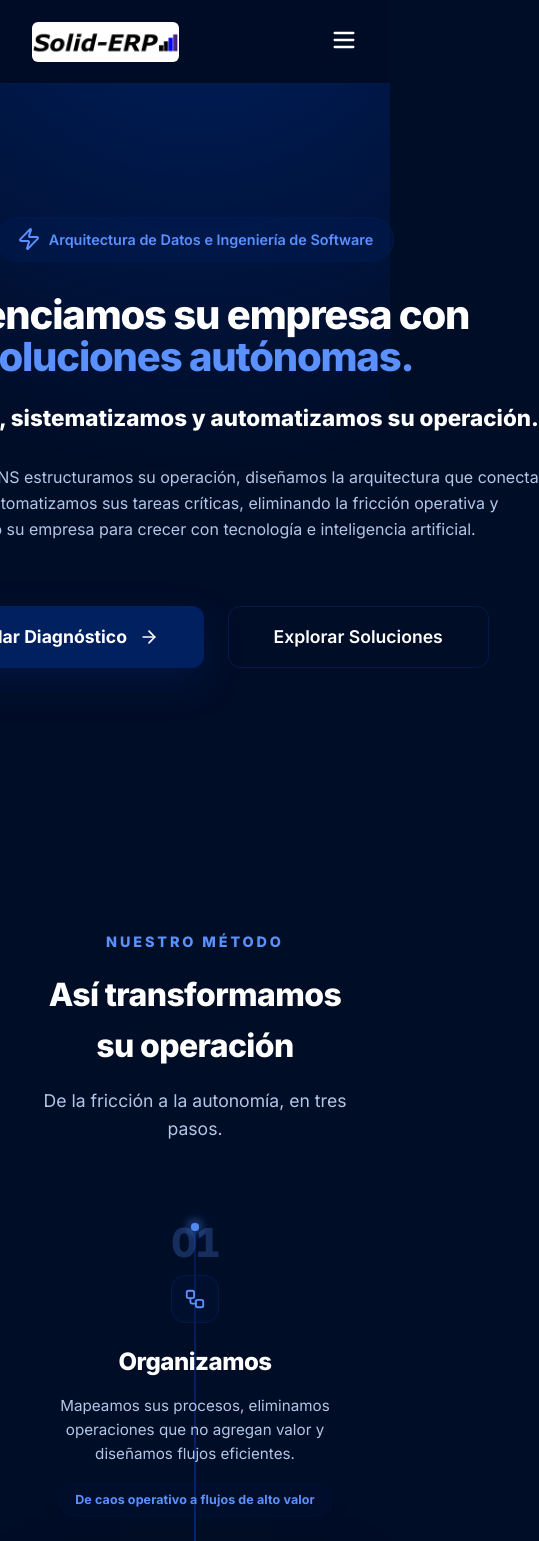
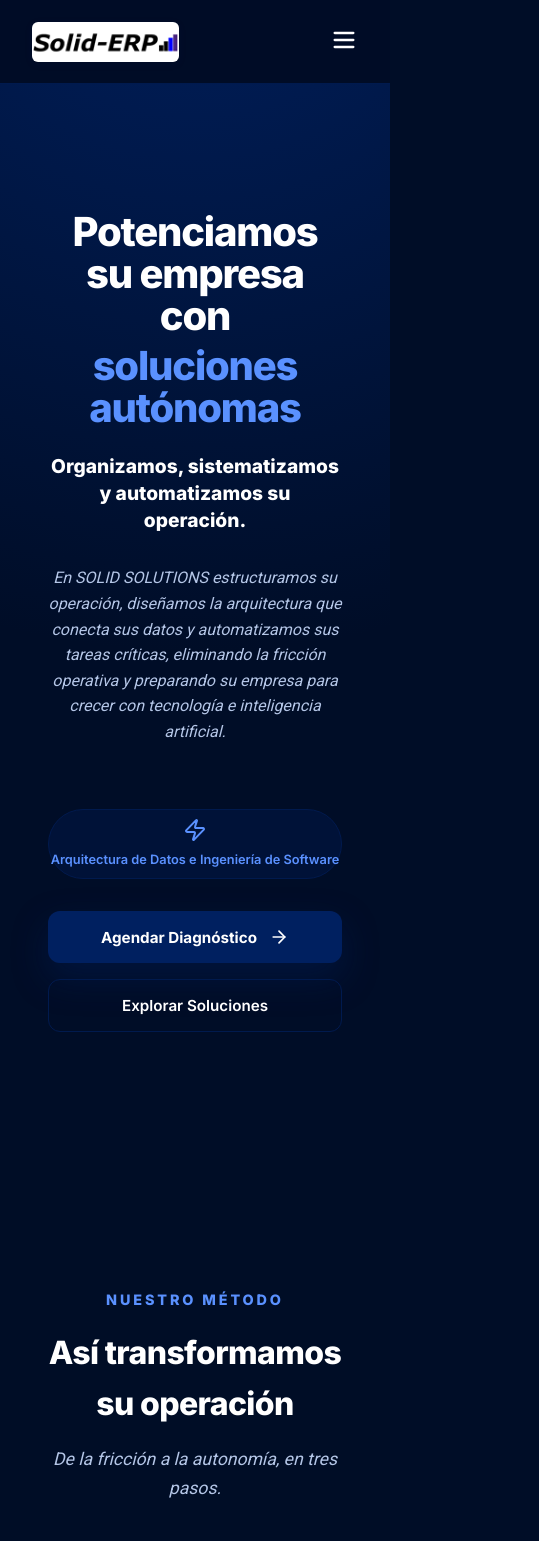
Before and after one commit to LuisRojas0923/Landing-Page-SOLID, a React (Vite) app: page / in a window 390 px wide. Shown: the top 1541 px of the page, 539 px wide, since content can reach past the window. Built offline with nearby package versions, Linux system fonts and the light colour scheme.

Commit message:
Aplicar estilos responsive y tipografÃ­a Roboto cursiva a textos secundarios

```diff
--- a/src/index.css
+++ b/src/index.css
@@ -1,4 +1,4 @@
-@import url('https://fonts.googleapis.com/css2?family=Inter:wght@400;500;600;700;800&family=JetBrains+Mono:wght@400;500&display=swap');
+@import url('https://fonts.googleapis.com/css2?family=Inter:wght@400;500;600;700;800&family=JetBrains+Mono:wght@400;500&family=Roboto:wght@300;400;500;700&display=swap');
 
 :root {
     /* Deep Navy */
@@ -96,6 +96,16 @@ button {
     font-family: inherit;
 }
 
+/* Global style for text-secondary elements */
+[style*="text-secondary"],
+p[style*="text-secondary"],
+span[style*="text-secondary"],
+div[style*="text-secondary"],
+li[style*="text-secondary"] {
+    font-family: 'Roboto', sans-serif !important;
+    font-style: italic !important;
+}
+
 /* Scrollbar Style */
 ::-webkit-scrollbar {
     width: 8px;
--- a/src/pages/Home.css
+++ b/src/pages/Home.css
@@ -153,6 +153,8 @@
     color: var(--text-secondary);
     text-transform: uppercase;
     letter-spacing: 0.05em;
+    font-family: 'Roboto', sans-serif;
+    font-style: italic;
 }
 
 /* Value Proposition Section */
@@ -181,6 +183,8 @@
     color: var(--text-secondary);
     font-size: 1rem;
     line-height: 1.7;
+    font-family: 'Roboto', sans-serif;
+    font-style: italic;
 }
 
 /* Pain vs Solution Table */
@@ -249,6 +253,8 @@
     text-align: center;
     font-weight: 700;
     letter-spacing: 0.05em;
+    font-family: 'Roboto', sans-serif;
+    font-style: italic;
 }
 
 .savings-arrow-wrapper {
@@ -358,6 +364,8 @@
     line-height: 1.6;
     max-width: 320px;
     margin-bottom: 1rem;
+    font-family: 'Roboto', sans-serif;
+    font-style: italic;
 }
 
 .phase-example {
@@ -619,6 +627,8 @@
     font-size: 0.95rem;
     line-height: 1.6;
     margin-bottom: 1.5rem;
+    font-family: 'Roboto', sans-serif;
+    font-style: italic;
 }
 
 .vertical-items {
@@ -638,6 +648,8 @@
     font-size: 0.88rem;
     color: var(--text-secondary);
     font-weight: 500;
+    font-family: 'Roboto', sans-serif;
+    font-style: italic;
 }
 
 .vertical-item-icon {
@@ -737,3 +749,14 @@
         font-size: 1.5rem;
     }
 }
+
+/* Hero Section Responsive */
+.hero-subtitle {
+    white-space: nowrap;
+}
+
+@media (max-width: 768px) {
+    .hero-subtitle {
+        white-space: normal;
+    }
+}
--- a/src/pages/Home.jsx
+++ b/src/pages/Home.jsx
@@ -92,45 +92,33 @@ const Home = () => {
                     initial={{ opacity: 0, y: 30 }}
                     animate={{ opacity: 1, y: 0 }}
                     transition={{ duration: 0.8 }}
+                    style={{
+                        width: '100%',
+                        maxWidth: '1200px',
+                        padding: '0 clamp(1rem, 4vw, 2rem)',
+                        margin: '0 auto'
+                    }}
                 >
-                    <div style={{
-                        display: 'inline-flex',
-                        alignItems: 'center',
-                        gap: '0.5rem',
-                        padding: '0.6rem 1.25rem',
-                        borderRadius: '100px',
-                        background: 'rgba(0, 32, 96, 0.3)',
-                        border: '1px solid var(--deep-navy-400)',
-                        color: 'var(--deep-navy-800)',
-                        fontSize: '0.9rem',
-                        fontWeight: '600',
-                        marginBottom: '2rem'
-                    }}>
-                        <Zap className="w-4 h-4 fill-current" />
-                        <span>Arquitectura de Datos e Ingeniería de Software</span>
-                    </div>
-
                     <h1 style={{
                         fontSize: 'clamp(2.5rem, 8vw, 5rem)',
                         fontWeight: '800',
                         lineHeight: '1.05',
                         marginBottom: '1.5rem',
-                        maxWidth: '1000px',
+                        maxWidth: '1200px',
                         margin: '0 auto 1.5rem',
                         letterSpacing: '-0.03em'
                     }}>
                         Potenciamos su empresa con <br />
-                        <span style={{ color: 'var(--deep-navy-800)' }}>soluciones autónomas.</span>
+                        <span style={{ color: 'var(--deep-navy-800)', display: 'block', marginTop: '0.5rem' }}>soluciones autónomas</span>
                     </h1>
 
-                    <p style={{
-                        fontSize: 'clamp(1.4rem, 3.5vw, 2rem)',
+                    <p className="hero-subtitle" style={{
+                        fontSize: 'clamp(1.2rem, 3.5vw, 2rem)',
                         color: 'white',
                         fontWeight: '800',
                         maxWidth: '1000px',
                         margin: '0 auto 2rem',
-                        lineHeight: '1.4',
-                        whiteSpace: 'nowrap'
+                        lineHeight: '1.4'
                     }}>
                         Organizamos, sistematizamos y automatizamos su operación.
                     </p>
@@ -140,12 +128,40 @@ const Home = () => {
                         color: 'var(--text-secondary)',
                         maxWidth: '1000px',
                         margin: '0 auto 4rem',
-                        lineHeight: '1.6'
+                        lineHeight: '1.6',
+                        fontStyle: 'italic',
+                        fontFamily: "'Roboto', sans-serif"
                     }}>
                         En SOLID SOLUTIONS estructuramos su operación, diseñamos la arquitectura que conecta sus datos y automatizamos sus tareas críticas, eliminando la fricción operativa y preparando su empresa para crecer con tecnología e inteligencia artificial.
                     </p>
 
-                    <div style={{ display: 'flex', justifyContent: 'center', gap: '1.5rem', flexWrap: 'wrap' }}>
+                    <div style={{
+                        display: 'inline-flex',
+                        alignItems: 'center',
+                        gap: '0.5rem',
+                        padding: 'clamp(0.5rem, 2vw, 0.6rem) clamp(1rem, 3vw, 1.25rem)',
+                        borderRadius: '100px',
+                        background: 'rgba(0, 32, 96, 0.3)',
+                        border: '1px solid var(--deep-navy-400)',
+                        color: 'var(--deep-navy-800)',
+                        fontSize: 'clamp(0.8rem, 2vw, 0.9rem)',
+                        fontWeight: '600',
+                        marginBottom: '2rem',
+                        flexWrap: 'wrap',
+                        justifyContent: 'center',
+                        maxWidth: '100%'
+                    }}>
+                        <Zap className="w-4 h-4 fill-current" />
+                        <span style={{ whiteSpace: 'nowrap' }}>Arquitectura de Datos e Ingeniería de Software</span>
+                    </div>
+
+                    <div style={{
+                        display: 'flex',
+                        justifyContent: 'center',
+                        gap: 'clamp(1rem, 3vw, 1.5rem)',
+                        flexWrap: 'wrap',
+                        width: '100%'
+                    }}>
                         <motion.button
                             whileHover={{ scale: 1.05 }}
                             whileTap={{ scale: 0.95 }}
@@ -153,16 +169,20 @@ const Home = () => {
                             style={{
                                 backgroundColor: 'var(--deep-navy-500)',
                                 color: 'white',
-                                padding: '1.2rem 2.8rem',
+                                padding: 'clamp(1rem, 2.5vw, 1.2rem) clamp(2rem, 5vw, 2.8rem)',
                                 borderRadius: '12px',
-                                fontSize: '1.1rem',
+                                fontSize: 'clamp(0.95rem, 2.5vw, 1.1rem)',
                                 fontWeight: '700',
                                 border: 'none',
                                 display: 'flex',
                                 alignItems: 'center',
                                 gap: '0.75rem',
                                 boxShadow: '0 15px 35px rgba(0, 32, 96, 0.4)',
-                                cursor: 'pointer'
+                                cursor: 'pointer',
+                                whiteSpace: 'nowrap',
+                                width: '100%',
+                                maxWidth: '300px',
+                                justifyContent: 'center'
                             }}
                         >
                             Agendar Diagnóstico <ArrowRight size={20} />
@@ -173,12 +193,16 @@ const Home = () => {
                             style={{
                                 backgroundColor: 'transparent',
                                 color: 'white',
-                                padding: '1.2rem 2.8rem',
+                                padding: 'clamp(1rem, 2.5vw, 1.2rem) clamp(2rem, 5vw, 2.8rem)',
                                 borderRadius: '12px',
-                                fontSize: '1.1rem',
+                                fontSize: 'clamp(0.95rem, 2.5vw, 1.1rem)',
                                 fontWeight: '600',
                                 border: '1px solid var(--deep-navy-400)',
-                                cursor: 'pointer'
+                                cursor: 'pointer',
+                                whiteSpace: 'nowrap',
+                                width: '100%',
+                                maxWidth: '300px',
+                                justifyContent: 'center'
                             }}
                         >
                             Explorar Soluciones
@@ -193,7 +217,7 @@ const Home = () => {
                     <div style={{ textAlign: 'center', marginBottom: '5rem' }}>
                         <div style={{ color: 'var(--deep-navy-800)', fontWeight: '800', fontSize: '0.9rem', marginBottom: '1rem', letterSpacing: '0.2em', textTransform: 'uppercase' }}>Nuestro Método</div>
                         <h2 style={{ fontSize: 'clamp(2rem, 5vw, 3rem)', marginBottom: '1rem', fontWeight: '800' }}>Así transformamos su operación</h2>
-                        <p style={{ color: 'var(--text-secondary)', maxWidth: '600px', margin: '0 auto', fontSize: '1.1rem' }}>De la fricción a la autonomía, en tres pasos.</p>
+                        <p style={{ color: 'var(--text-secondary)', maxWidth: '600px', margin: '0 auto', fontSize: '1.1rem', fontFamily: "'Roboto', sans-serif", fontStyle: 'italic' }}>De la fricción a la autonomía, en tres pasos.</p>
                     </div>
 
                     <div className="pipeline-track">
@@ -413,7 +437,7 @@ const Home = () => {
                         <div>
                             <div style={{ color: 'var(--deep-navy-800)', marginBottom: '1.5rem', fontSize: '0.9rem', fontWeight: '800', textTransform: 'uppercase', letterSpacing: '0.2em' }}>Impacto Medible</div>
                             <h2 style={{ fontSize: '3rem', lineHeight: '1.1', marginBottom: '2rem' }}>Ingeniería que se paga sola.</h2>
-                            <p style={{ color: 'var(--text-secondary)', fontSize: '1.1rem', lineHeight: '1.7', marginBottom: '2.5rem' }}>
+                            <p style={{ color: 'var(--text-secondary)', fontSize: '1.1rem', lineHeight: '1.7', marginBottom: '2.5rem', fontFamily: "'Roboto', sans-serif", fontStyle: 'italic' }}>
                                 Podemos reducir hasta un 80% el tiempo que su equipo dedica a tareas operativas repetitivas, eliminando errores de digitación y liberando talento humano para lo que realmente importa: decisiones estratégicas.
                             </p>
 
@@ -464,7 +488,7 @@ const Home = () => {
                                     <span className="savings-bar-label">AHORA (AUTÓNOMO)</span>
                                 </div>
                             </div>
-                            <p style={{ textAlign: 'center', padding: '1.5rem', color: 'var(--text-secondary)', fontSize: '0.85rem', margin: '0' }}>
+                            <p style={{ textAlign: 'center', padding: '1.5rem', color: 'var(--text-secondary)', fontSize: '0.85rem', margin: '0', fontFamily: "'Roboto', sans-serif", fontStyle: 'italic' }}>
                                 Optimización del procesamiento mensual de novedades
                             </p>
                         </div>
@@ -491,7 +515,7 @@ const Home = () => {
                         <div style={{ flex: '1.2', minWidth: '300px' }}>
                             <div style={{ color: 'var(--deep-navy-800)', fontWeight: '800', fontSize: '0.9rem', marginBottom: '1rem', letterSpacing: '0.1em' }}>PRODUCTO DESTACADO</div>
                             <h2 style={{ fontSize: '3rem', fontWeight: '800', marginBottom: '1.5rem' }}>Ecosistema <span style={{ color: 'var(--deep-navy-800)' }}>Solid ERP</span></h2>
-                            <p style={{ color: 'var(--text-secondary)', fontSize: '1.1rem', lineHeight: '1.8', marginBottom: '2rem' }}>
+                            <p style={{ color: 'var(--text-secondary)', fontSize: '1.1rem', lineHeight: '1.8', marginBottom: '2rem', fontFamily: "'Roboto', sans-serif", fontStyle: 'italic' }}>
                                 Nuestra plataforma de gestión empresarial diseñada para la alta complejidad. Construido sobre un <strong>Núcleo Unificado de Alto Rendimiento (Java Enterprise)</strong>, Solid ERP garantiza una estabilidad absoluta y una escalabilidad vertical masiva, centralizando finanzas, inventarios y nómina en un ecosistema robusto y seguro.
                             </p>
                             <ul style={{ listStyle: 'none', padding: 0, display: 'grid', gridTemplateColumns: 'repeat(auto-fit, minmax(200px, 1fr))', gap: '1.5rem', marginBottom: '3rem' }}>
@@ -501,7 +525,7 @@ const Home = () => {
                                     "Seguridad de Grado Bancario",
                                     "Integración Nativa con BI"
                                 ].map((item, i) => (
-                                    <li key={i} style={{ display: 'flex', alignItems: 'center', gap: '0.75rem', color: 'var(--text-secondary)', fontWeight: '600' }}>
+                                    <li key={i} style={{ display: 'flex', alignItems: 'center', gap: '0.75rem', color: 'var(--text-secondary)', fontWeight: '600', fontFamily: "'Roboto', sans-serif", fontStyle: 'italic' }}>
                                         <CheckCircle2 size={18} color="var(--deep-navy-800)" /> {item}
                                     </li>
                                 ))}
@@ -545,7 +569,7 @@ const Home = () => {
                     <div style={{ textAlign: 'center', marginBottom: '4rem' }}>
                         <div style={{ color: 'var(--deep-navy-800)', fontWeight: '800', fontSize: '0.9rem', marginBottom: '1rem', letterSpacing: '0.1em' }}>PRODUCTO EN ACCIÓN</div>
                         <h2 style={{ fontSize: '2.5rem', fontWeight: '800', marginBottom: '1.5rem' }}>Ecosistema <span style={{ color: 'var(--deep-navy-800)' }}>Solid Service Portal</span></h2>
-                        <p style={{ color: 'var(--text-secondary)', fontSize: '1.1rem', maxWidth: '800px', margin: '0 auto' }}>
+                        <p style={{ color: 'var(--text-secondary)', fontSize: '1.1rem', maxWidth: '800px', margin: '0 auto', fontFamily: "'Roboto', sans-serif", fontStyle: 'italic' }}>
                             Visualice la simplicidad operativa. Centralice solicitudes, tickets y procesos internos en una interfaz diseñada para la velocidad.
                         </p>
                     </div>
@@ -600,7 +624,7 @@ const Home = () => {
                     <div style={{ textAlign: 'center', marginBottom: '4rem' }}>
                         <div style={{ color: 'var(--deep-navy-800)', fontWeight: '800', fontSize: '0.9rem', marginBottom: '1rem', letterSpacing: '0.2em', textTransform: 'uppercase' }}>Lo Que Hacemos</div>
                         <h2 style={{ fontSize: 'clamp(2rem, 5vw, 2.5rem)', fontWeight: '800', marginBottom: '1rem' }}>Nuestras Verticales</h2>
-                        <p style={{ color: 'var(--text-secondary)', maxWidth: '600px', margin: '0 auto', fontSize: '1.05rem' }}>Tres pilares que eliminan la fricción operativa de su empresa.</p>
+                        <p style={{ color: 'var(--text-secondary)', maxWidth: '600px', margin: '0 auto', fontSize: '1.05rem', fontFamily: "'Roboto', sans-serif", fontStyle: 'italic' }}>Tres pilares que eliminan la fricción operativa de su empresa.</p>
                     </div>
                     <div className="verticals-grid">
                         {verticals.map((v, i) => (
@@ -643,7 +667,7 @@ const Home = () => {
             {/* TECH STACK BAR */}
             <section style={{ padding: '4rem 2rem', background: 'rgba(0, 13, 39, 0.4)', borderTop: '1px solid var(--deep-navy-400)', borderBottom: '1px solid var(--deep-navy-400)' }}>
                 <div style={{ maxWidth: '1200px', margin: '0 auto' }}>
-                    <h2 style={{ marginBottom: '4rem', fontSize: '1.2rem', color: 'var(--text-secondary)', textTransform: 'uppercase', letterSpacing: '0.3em', textAlign: 'center', fontWeight: '800' }}>
+                    <h2 style={{ marginBottom: '4rem', fontSize: '1.2rem', color: 'var(--text-secondary)', textTransform: 'uppercase', letterSpacing: '0.3em', textAlign: 'center', fontWeight: '800', fontFamily: "'Roboto', sans-serif", fontStyle: 'italic' }}>
                         Stack Tecnológico de Alto Nivel
                     </h2>
                     <div style={{
@@ -694,7 +718,7 @@ const Home = () => {
                                         style={{ width: '100%', height: '100%', objectFit: 'contain', filter: tech.name.includes('Power') ? 'none' : 'drop-shadow(0 0 4px rgba(0,0,0,0.5))' }}
                                     />
                                 </div>
-                                <span style={{ fontSize: '0.7rem', fontWeight: '800', color: 'var(--text-secondary)', textTransform: 'uppercase', letterSpacing: '0.05em', textAlign: 'center' }}>
+                                <span style={{ fontSize: '0.7rem', fontWeight: '800', color: 'var(--text-secondary)', textTransform: 'uppercase', letterSpacing: '0.05em', textAlign: 'center', fontFamily: "'Roboto', sans-serif", fontStyle: 'italic' }}>
                                     {tech.name}
                                 </span>
                             </motion.div>
@@ -704,10 +728,20 @@ const Home = () => {
             </section>
 
             {/* FINAL CTA */}
-            <section id="contact" style={{ padding: '10rem 2rem', textAlign: 'center' }}>
-                <div style={{ maxWidth: '800px', margin: '0 auto' }}>
-                    <h2 style={{ fontSize: '3.5rem', marginBottom: '2rem', fontWeight: '800' }}>¿Listo para escalar su infraestructura?</h2>
-                    <p style={{ color: 'var(--text-secondary)', fontSize: '1.2rem', marginBottom: '4rem' }}>
+            <section id="contact" style={{ padding: 'clamp(4rem, 10vh, 10rem) clamp(1rem, 4vw, 2rem)', textAlign: 'center' }}>
+                <div style={{ maxWidth: '800px', margin: '0 auto', padding: '0 clamp(1rem, 4vw, 2rem)' }}>
+                    <h2 style={{
+                        fontSize: 'clamp(2rem, 6vw, 3.5rem)',
+                        marginBottom: 'clamp(1.5rem, 3vw, 2rem)',
+                        fontWeight: '800',
+                        lineHeight: '1.2'
+                    }}>¿Listo para escalar su infraestructura?</h2>
+                    <p style={{
+                        color: 'var(--text-secondary)',
+                        fontSize: 'clamp(1rem, 2.5vw, 1.2rem)',
+                        marginBottom: 'clamp(2rem, 5vw, 4rem)',
+                        lineHeight: '1.6'
+                    }}>
                         Agende una consultoría técnica gratuita y descubra el potencial de automatización de su negocio.
                     </p>
                     <button
@@ -715,24 +749,35 @@ const Home = () => {
                         style={{
                             backgroundColor: 'white',
                             color: 'var(--bg-main)',
-                            padding: '1.2rem 3rem',
+                            padding: 'clamp(1rem, 2.5vw, 1.2rem) clamp(2rem, 5vw, 3rem)',
                             borderRadius: '12px',
-                            fontSize: '1.1rem',
+                            fontSize: 'clamp(0.95rem, 2.5vw, 1.1rem)',
                             fontWeight: '700',
                             border: 'none',
-                            cursor: 'pointer'
+                            cursor: 'pointer',
+                            width: '100%',
+                            maxWidth: '350px'
                         }}
                     >
                         Solicitar Diagnóstico
                     </button>
-                    <div style={{ marginTop: '3rem' }}>
+                    <div style={{ marginTop: 'clamp(2rem, 4vw, 3rem)' }}>
                         <a
                             href="https://wa.me/573172652487?text=Hola,%20quisiera%20agendar%20un%20diagnóstico%20de%20automatización%20para%20mi%20empresa."
                             target="_blank"
                             rel="noopener noreferrer"
-                            style={{ color: 'var(--text-secondary)', display: 'flex', alignItems: 'center', justifyContent: 'center', gap: '0.5rem', textDecoration: 'none' }}
+                            style={{
+                                color: 'var(--text-secondary)',
+                                display: 'flex',
+                                alignItems: 'center',
+                                justifyContent: 'center',
+                                gap: '0.5rem',
+                                textDecoration: 'none',
+                                fontSize: 'clamp(0.9rem, 2vw, 1rem)',
+                                flexWrap: 'wrap'
+                            }}
                         >
-                            <MessageSquare size={18} /> O hable con un experto vía WhatsApp
+                            <MessageSquare size={18} /> <span>O hable con un experto vía WhatsApp</span>
                         </a>
                     </div>
                 </div>
```
Also changed, not shown: src/pages/About.jsx (+4 -4 lines), src/pages/Contact.jsx (+8 -8 lines).
